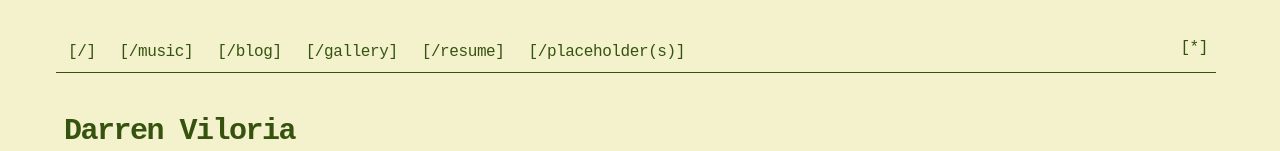
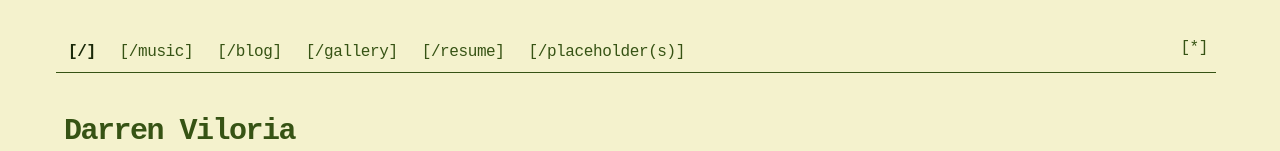
Before and after one commit to wirydotrocks/personalsite, a Next.js app: page / in a window 1280 px wide. In both pictures the pointer is over the link 81 px from the left and 52 px from the top of the page. Shown: the top 151 px of the page. Built offline with nearby package versions, Linux system fonts and the light colour scheme; a web font is replaced by a local one.

Commit message:
Hover Effect on <a> and <button>
Cursor hover looks cooler now

```diff
--- a/app/global.css
+++ b/app/global.css
@@ -49,6 +49,7 @@ body {
 }
 
 
+/* Font size formatting */
 
 p{
   font-size: 1.2rem;
@@ -70,17 +71,42 @@ footer li + li{
 }
 
 
-
+/* Colors and Weight for Light and Dark Mode
+ * Some colors swapped from tailwind colors and just... into hex
+ * Needed !important for darkmode for some reason on my machine.
+ * Havent tried it on lightmode.
+ */
 
 html {
   background-color: #F4F2CD;
-  color: var(--color-lime-900);
+  color: #365314;
 }
 
 html.dark {
   background-color: #0A070D;
   color: #B59CC2;
 }
+
+a:hover{
+  color: #1a2909;
+  font-weight: 700;
+}
+
+html.dark a:hover{
+  color: #492454 !important;
+  font-weight: 700;
+}
+
+button:hover {
+  color: #1a2909;
+  font-weight: 700;
+}
+
+html.dark button:hover {
+  color: #492454 !important;
+  font-weight: 700;
+}
+
 
 
 
```
